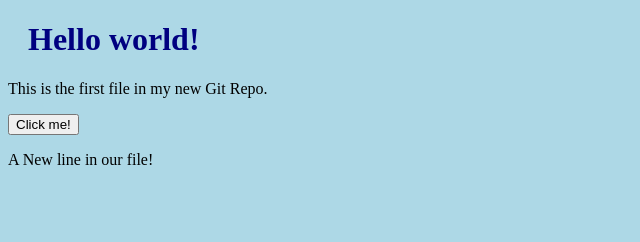
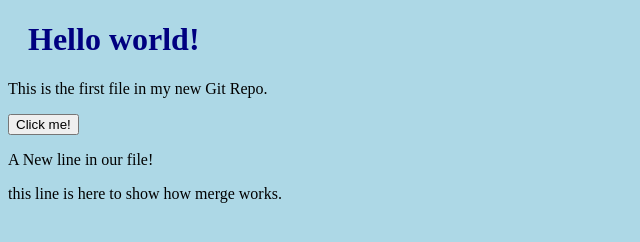
Before and after one commit to williangds/hello_world, a plain HTML site: page index.html in a window 1280 px wide. Shown: the whole page, without its empty margins (0-640 px from the left). Drawn offline with Linux system fonts and the light colour scheme.

Commit message:
updated inde.html with emergency fix

```diff
--- a/index.html
+++ b/index.html
@@ -12,6 +12,7 @@
     <p>This is the first file in my new Git Repo.</p>
     <button id="button">Click me!</button>
     <p>A New line in our file!</p>
+    <p>this line is here to show how merge works.</p>
     <script src="main.js"></script>
 </body>
 
```
